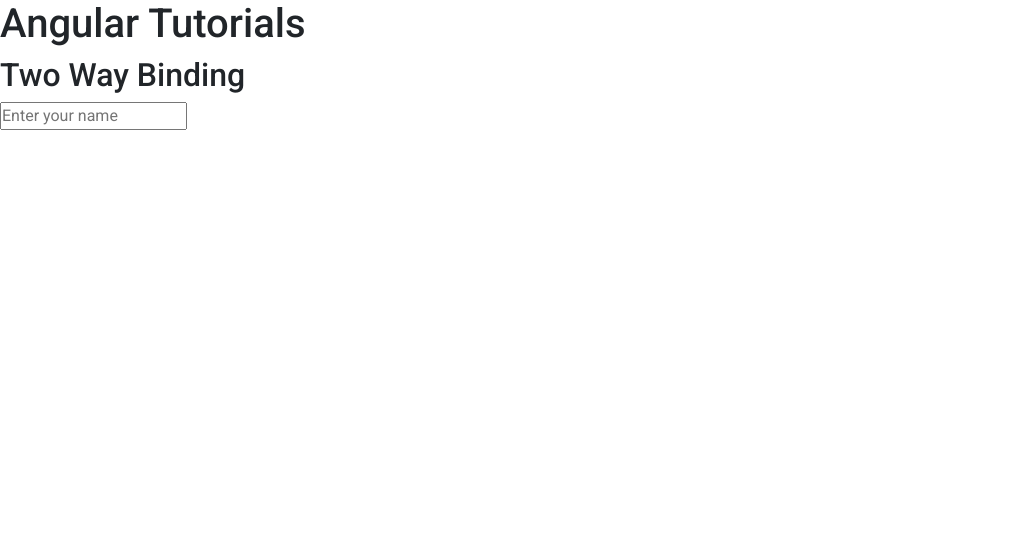
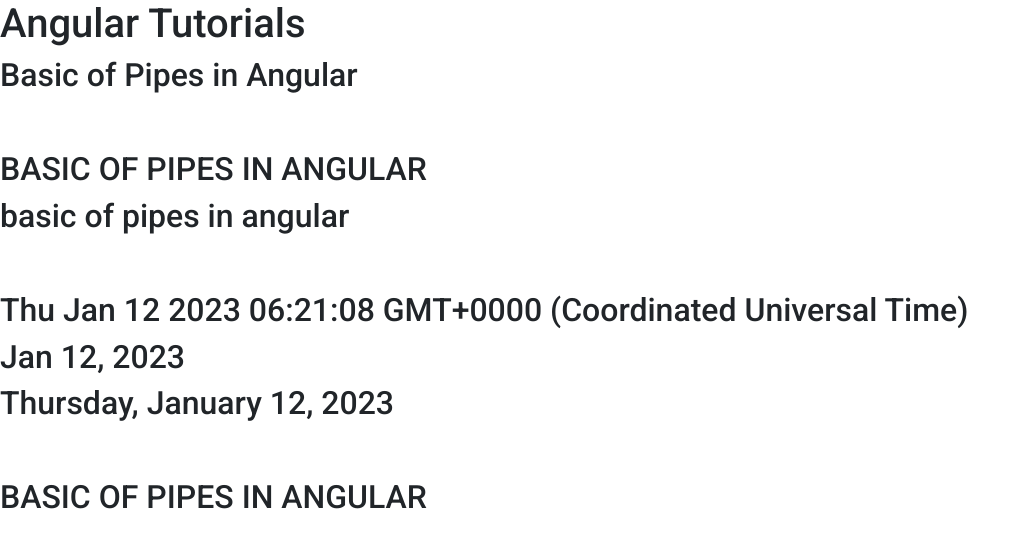
Before and after one commit to akashTedulab/Angular, an Angular app in the folder app/: page / in a window 1280 px wide. Shown: the top 548 px of the page, without its empty margins (0-1030 px from the left). Built offline with nearby package versions, Linux system fonts and the light colour scheme.

Commit message:
basic-of-pipes

```diff
--- a/app/src/app/app.component.html
+++ b/app/src/app/app.component.html
@@ -1,5 +1,20 @@
 <h1>{{title}}</h1>
-<h2>Two Way Binding</h2>
+<h2>{{title2}}</h2>
 
-<input type="text" placeholder="Enter your name" [(ngModel)]="name">
-<h3>{{name}}</h3>
+<br />
+<br />
+<h2>{{ title2 | uppercase }}</h2>
+<h2>{{ title2 | lowercase }}</h2>
+
+<br />
+<br />
+
+<h2>{{today}}</h2>
+<h2>{{today | date}}</h2>
+<h2>{{today | date : 'fullDate'}}</h2>
+
+<br />
+<br />
+
+ <!-- Example without pipe -->
+<h2>{{capString(title2)}}</h2>
--- a/app/src/app/app.component.ts
+++ b/app/src/app/app.component.ts
@@ -8,5 +8,10 @@
 
 export class AppComponent {
  title = 'Angular Tutorials';
- name:any;
+ title2 = "Basic of Pipes in Angular";
+ today = Date();
+
+ capString(item:string){
+  return item.toUpperCase();
+ }
 }
```
